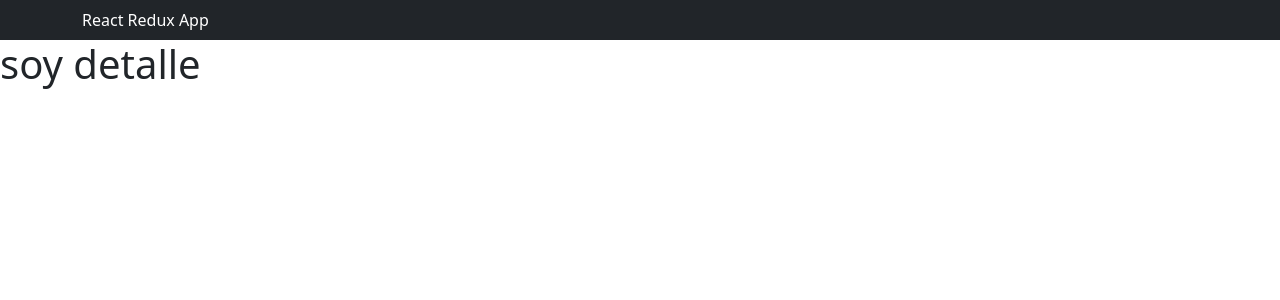
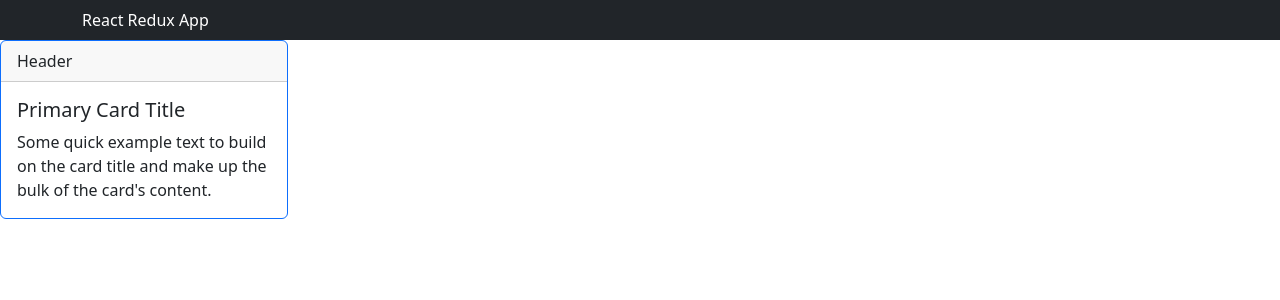
Before and after one commit to Mario-Chavez/Redux-Toolkit-RTK-Query, a React (Vite) app: page /detalles/1 in a window 1280 px wide. Shown: the top 300 px of the page. Built offline with nearby package versions, Linux system fonts and the light colour scheme; no server answers.

Commit message:
se implemento la libreria de spiners ReactSpinners

```diff
--- a/package.json
+++ b/package.json
@@ -15,6 +15,7 @@
     "react": "^18.2.0",
     "react-bootstrap": "^2.8.0",
     "react-dom": "^18.2.0",
+    "react-loader-spinner": "^5.3.4",
     "react-redux": "^8.1.2",
     "react-router-dom": "^6.14.2"
   },
--- a/src/api/apiSlice.js
+++ b/src/api/apiSlice.js
@@ -8,11 +8,13 @@ export const foodApi = createApi({
         baseUrl: "https://backend-restfood.vercel.app/apiRestFood",
     }),
     endpoints: (builder) => ({
+        // get all foods
         getFoods: builder.query({
             query: () => "/platos",
         }),
+        // get one food
         getOneFood: builder.query({
-            query: (id) => `/platos/${id}}`,
+            query: (id) => `/platos/${id}`,
         }),
     }),
 });
--- a/src/components/Detail.jsx
+++ b/src/components/Detail.jsx
@@ -1,9 +1,26 @@
 import React from "react";
+import photo from "../assets/img-foto.jpg";
+import { useParams } from "react-router-dom";
+import { useGetOneFoodQuery } from "../api/apiSlice";
+import { Card } from "react-bootstrap";
 
 const Detail = () => {
+    const params = useParams();
+
+    const { data: food, isLoading, isError } = useGetOneFoodQuery(params.id);
+
     return (
         <>
-            <h1>soy detalle</h1>
+            <Card border="primary" style={{ width: "18rem" }}>
+                <Card.Header>Header</Card.Header>
+                <Card.Body>
+                    <Card.Title>Primary Card Title</Card.Title>
+                    <Card.Text>
+                        Some quick example text to build on the card title and make up the
+                        bulk of the card's content.
+                    </Card.Text>
+                </Card.Body>
+            </Card>
         </>
     );
 };
--- a/src/components/ListFoods.jsx
+++ b/src/components/ListFoods.jsx
@@ -1,6 +1,6 @@
 import React from "react";
-import { useGetFoodsQuery, useGetOneFoodQuery } from "../api/apiSlice";
-import photo from "../assets/img-foto.jpg";
+import { useGetFoodsQuery } from "../api/apiSlice";
+
 import { useNavigate } from "react-router-dom";
 const ListFoods = () => {
     const { data: food, isLoading, isError } = useGetFoodsQuery();
```
Also changed, not shown: 1 other file (tests, documents, lock files or other folders).
